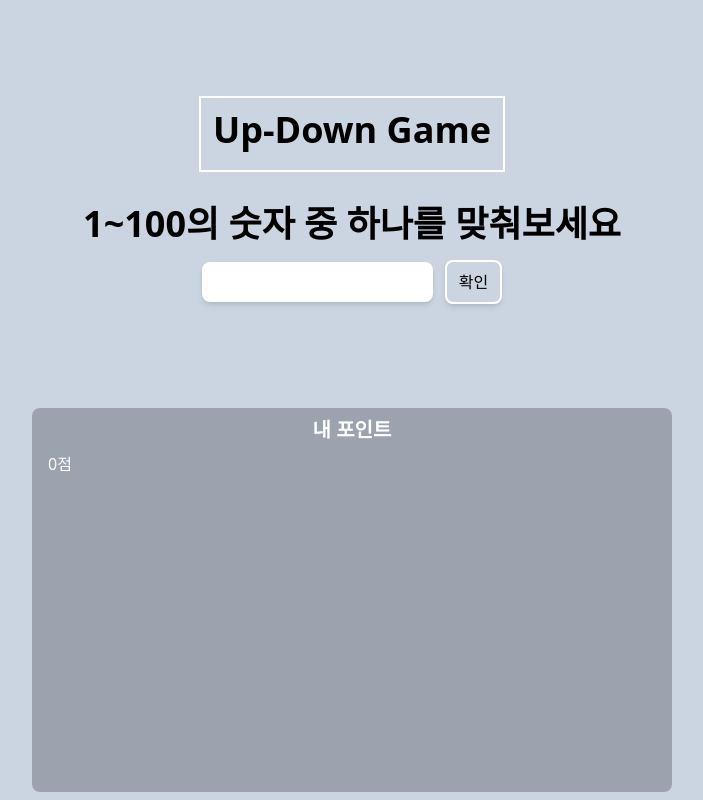
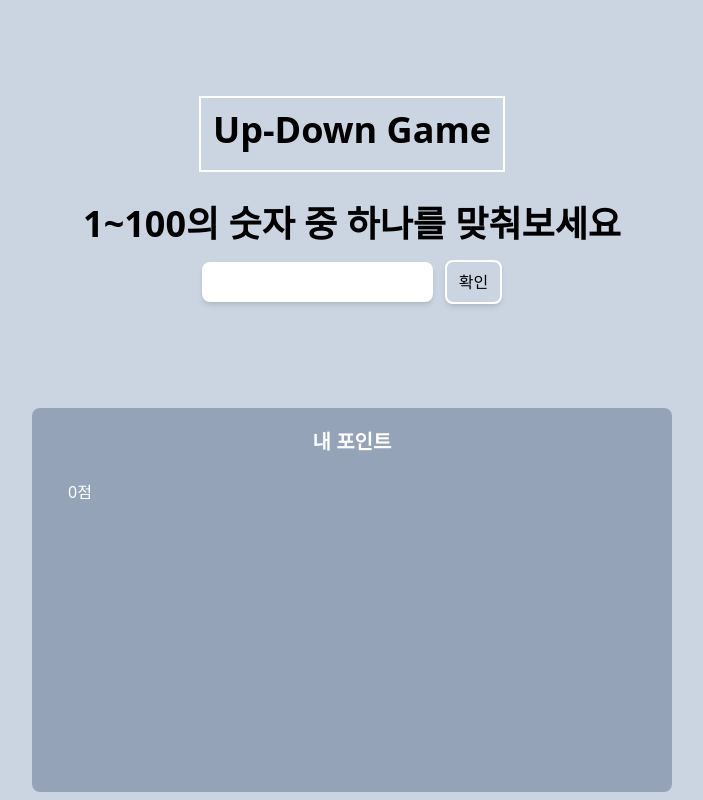
Before and after one commit to frojoo/my-updown-game, a React (Create React App) app: page / in a window 1280 px wide. Shown: the whole page, without its empty margins (288-991 px from the left). Built offline with nearby package versions, Linux system fonts and the light colour scheme.

Commit message:
change color n padding of leaderboard

```diff
--- a/src/components/GameBoard.jsx
+++ b/src/components/GameBoard.jsx
@@ -80,7 +80,7 @@ function GameBoard() {
             onChange={onChangeNum}
           />
           <input
-            className="border-2 border-white rounded-lg shadow-md py-2 px-3"
+            className="border-2 border-white rounded-lg shadow-md py-2 px-3 cursor-pointer"
             type="submit"
             value="확인"
           />
--- a/src/components/GameResult.jsx
+++ b/src/components/GameResult.jsx
@@ -6,9 +6,11 @@ function GameResult() {
 
   return (
     <div className=" w-full h-[50vh] flex flex-col justify-center items-center">
-      <div className="w-1/2 h-[50vh] my-2 p-2 bg-gray-400 rounded-lg text-white">
-        <div className="text-xl font-bold flex justify-center">내 포인트</div>
-        <ul className="p-2 grid grid-rows-6 grid-flow-col gap-2">
+      <div className="w-1/2 h-[50vh] my-2 p-2 bg-slate-400 rounded-lg text-white">
+        <div className="text-xl py-3 font-bold flex justify-center">
+          내 포인트
+        </div>
+        <ul className="px-7 py-3 grid grid-rows-6 grid-flow-col gap-2">
           <li> {myPoint}점</li>
         </ul>
       </div>
```
